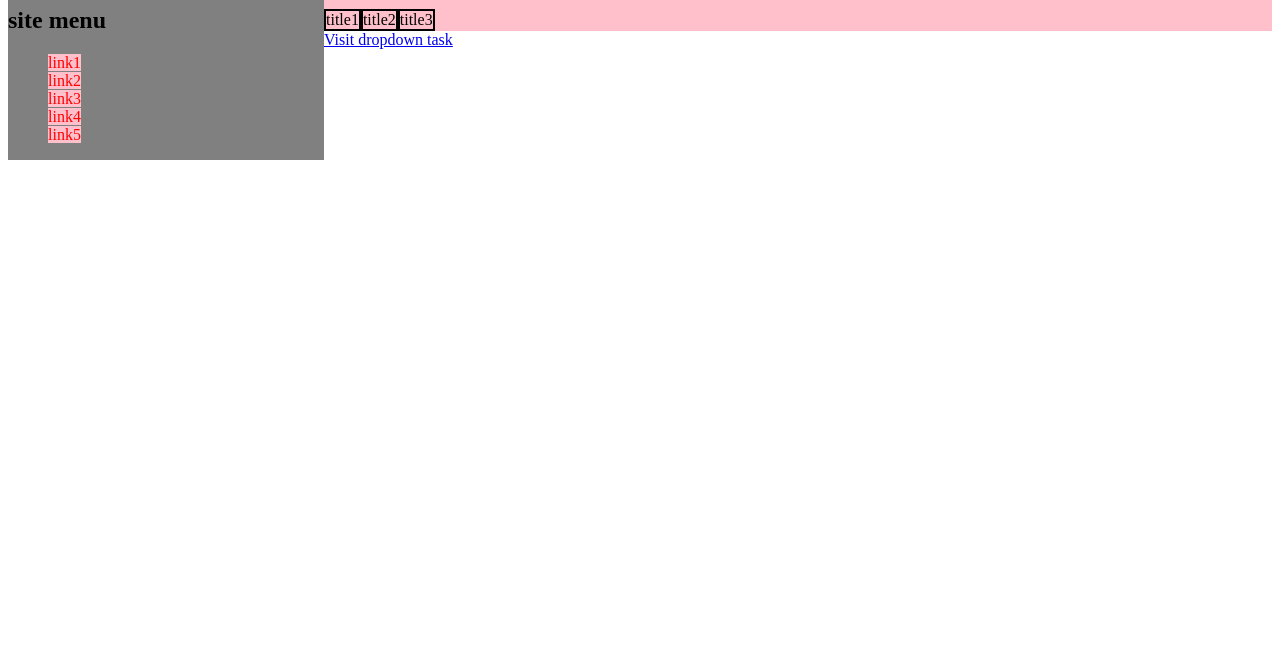
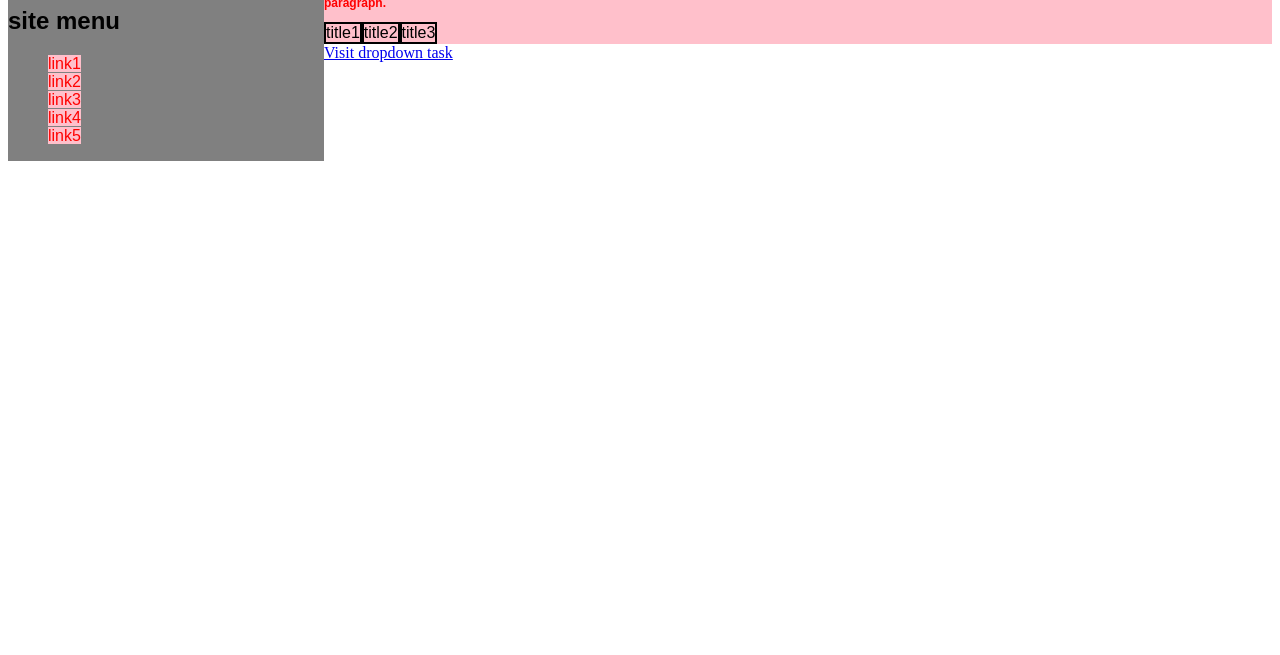
Before and after one commit to aekhatean/iti-lab-work, a plain HTML site: page lab-session-3/HTML Page to Apply CSS.html in a window 1280 px wide. Shown: the part 145-800 px from the top of the page. Drawn offline with Linux system fonts and the light colour scheme.

Commit message:
Fix html elements p, div, span font-family

```diff
--- a/lab-session-3/style.css
+++ b/lab-session-3/style.css
@@ -1,7 +1,7 @@
-p font,
-div font,
-span font {
-  font-family: sans-serif;
+p,
+div,
+span {
+  font-family: " Lucida Calligraphy", sans-serif;
 }
 
 div h1 {
```
